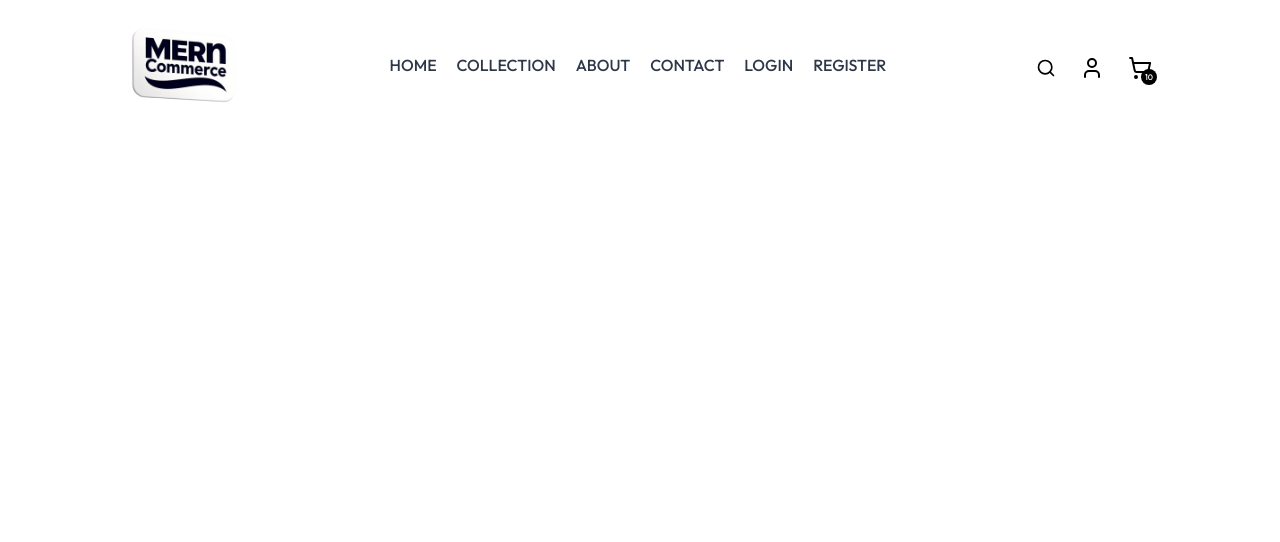
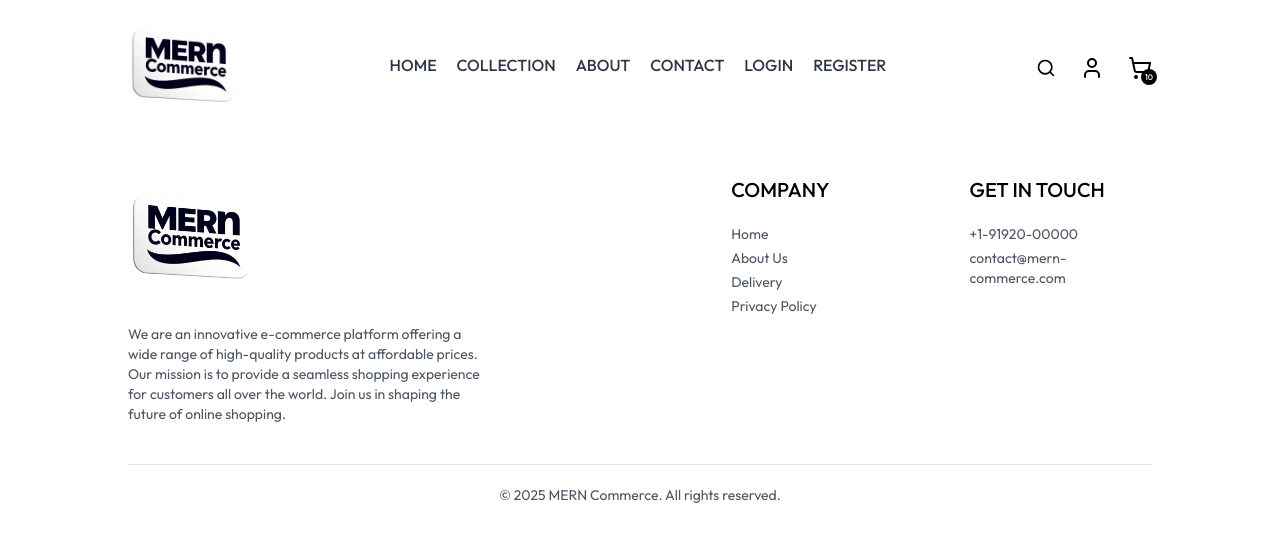
Before and after one commit to MayankKumarGrade/P4-EY-GDS_AICTE, a React (Vite) app in the folder frontend/: page /product in a window 1280 px wide. Shown: the top 542 px of the page. Built offline with nearby package versions, Linux system fonts and the light colour scheme.

Commit message:
Add Footer component and integrate it into the App layout

```diff
--- a/frontend/src/App.jsx
+++ b/frontend/src/App.jsx
@@ -12,6 +12,7 @@ import PlaceOrder from './pages/PlaceOrder'
 import './App.css'
 import NavBar from './components/NavBar'
 import './styles/tailwind.css';
+import Footer from './components/Footer'
 
 const App = () => {
   return (
@@ -29,7 +30,7 @@ const App = () => {
         <Route path= '/order' element = { <Order /> }/>
         <Route path= '/product' element = { <Product /> }/>
       </Routes>
-
+      <Footer/>
     </div>
   )
 }
--- /dev/null
+++ b/frontend/src/components/Footer.jsx
@@ -0,0 +1,44 @@
+import React from 'react'
+import { assets } from '../assets/assets';
+
+const Footer = () => {
+  return (
+    <div>
+      <div className='flex ldex-col sm:grid grid-cols-[3fr_1fr_1fr] gap-14 my-10 mt-10 text-sm'>
+        <div>
+            <img src={assets.logo} className='mb-5 w-32' alt='logo' />
+            <p className='w-full md:w-2/3 text-gray-600'>
+            We are an innovative e-commerce platform offering a wide range of high-quality products at affordable prices. Our mission is to provide a seamless shopping experience for customers all over the world. Join us in shaping the future of online shopping.
+            </p>
+        </div>
+
+        <div>
+            <p className='text-xl font-medium mb-5'>COMPANY</p>
+            <ul className='flex flex-col gap-1 text-gray-600'>
+                <li>Home</li>
+                <li>About Us</li>
+                <li>Delivery</li>
+                <li>Privacy Policy</li>
+            </ul>
+        </div>
+        <div>
+            <p className='text-xl font-medium mb-5'>
+                GET IN TOUCH
+            </p>
+            <ul className='flex flex-col gap-1 text-gray-600'>
+                <li>+1-91920-00000</li>
+                <li>contact@mern-commerce.com</li>
+            </ul>
+        </div>
+      </div>
+      <div>
+        <hr />
+        <p className='text-center text-gray-600 py-5 text-sm'>
+            &copy; 2025 MERN Commerce. All rights reserved.
+        </p>
+      </div>
+    </div>
+  )
+}
+
+export default Footer
--- a/frontend/src/components/NewsLetter.css
+++ b/frontend/src/components/NewsLetter.css
@@ -4,9 +4,21 @@
 }
 
 .newsletter-title {
-    font-size: 1.5rem;
-    font-weight: 500;
-    color: #2d3748;
+  font-size: 2rem;
+  font-weight: 700;
+  color: #2ff5e1;
+  text-shadow: 2px 2px 8px rgba(71, 255, 212, 0.6);
+  margin-bottom: 1rem;
+  animation: bounce 1s ease infinite;
+}
+
+@keyframes bounce {
+  0%, 100% {
+    transform: translateY(0);
+  }
+  50% {
+    transform: translateY(-10px);
+  }
 }
 
 .newsletter-description {
```
Lines whose indentation alone changed are shown as unchanged.
